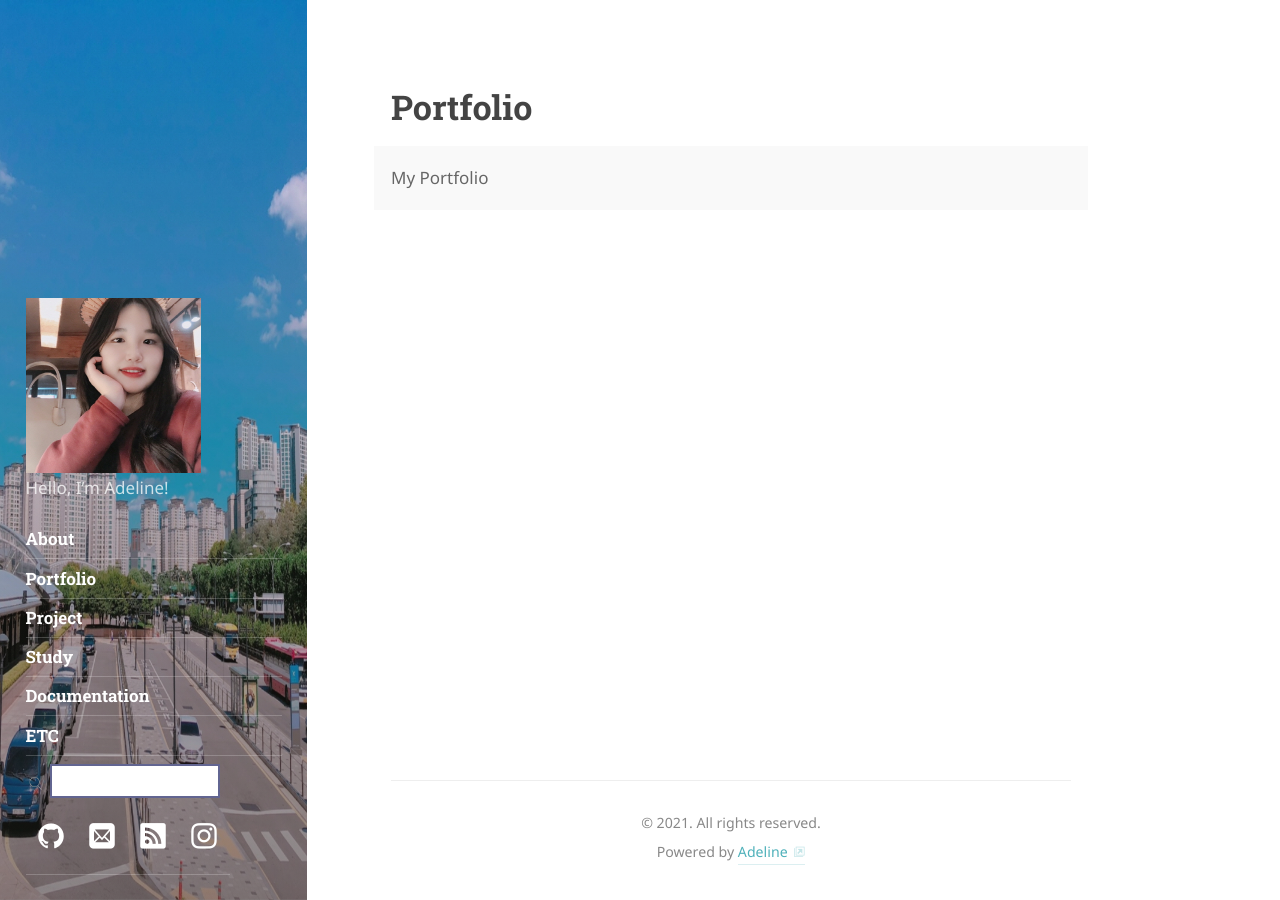
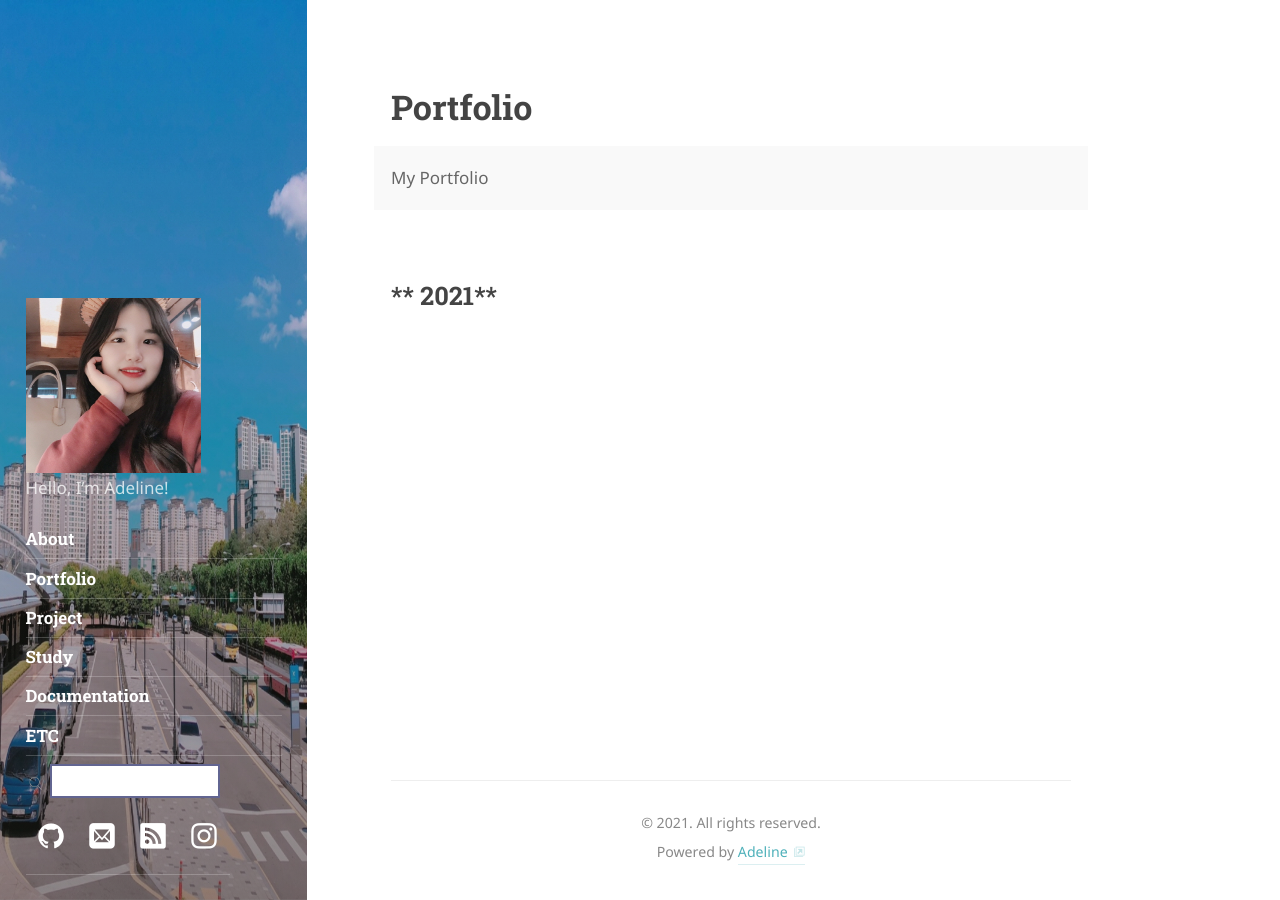
Before and after one commit to Wonji-Park/Classy, a Jekyll site: the page built from _featured_tags/Portfolio.md, in a window 1280 px wide. Built offline with Jekyll 4.4.1, drawn with Linux system fonts in a browser that asks for light colours; nearby versions of some CDN libraries; some web fonts are replaced.

Commit message:
Update Portfolio.md

```diff
--- a/_featured_tags/Portfolio.md
+++ b/_featured_tags/Portfolio.md
@@ -4,6 +4,8 @@ title: Portfolio
 slug: Portfolio
 menu: true
 order: 2
-description: >
+description: |
   My Portfolio
+published: true
 ---
+## ** 2021**
```
